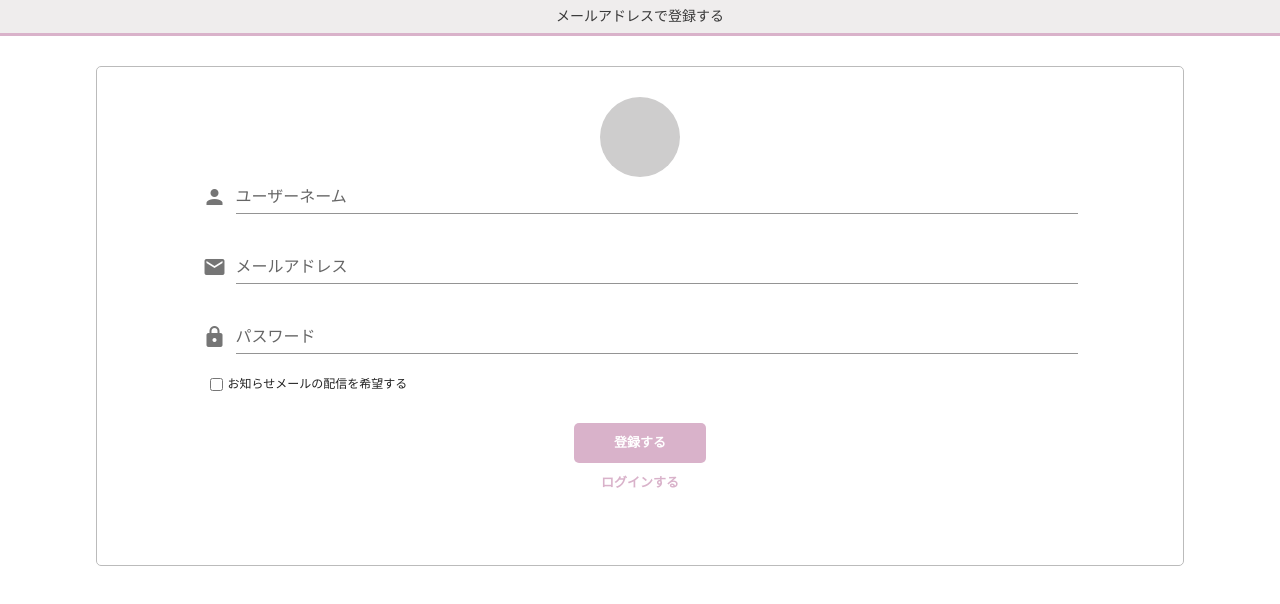
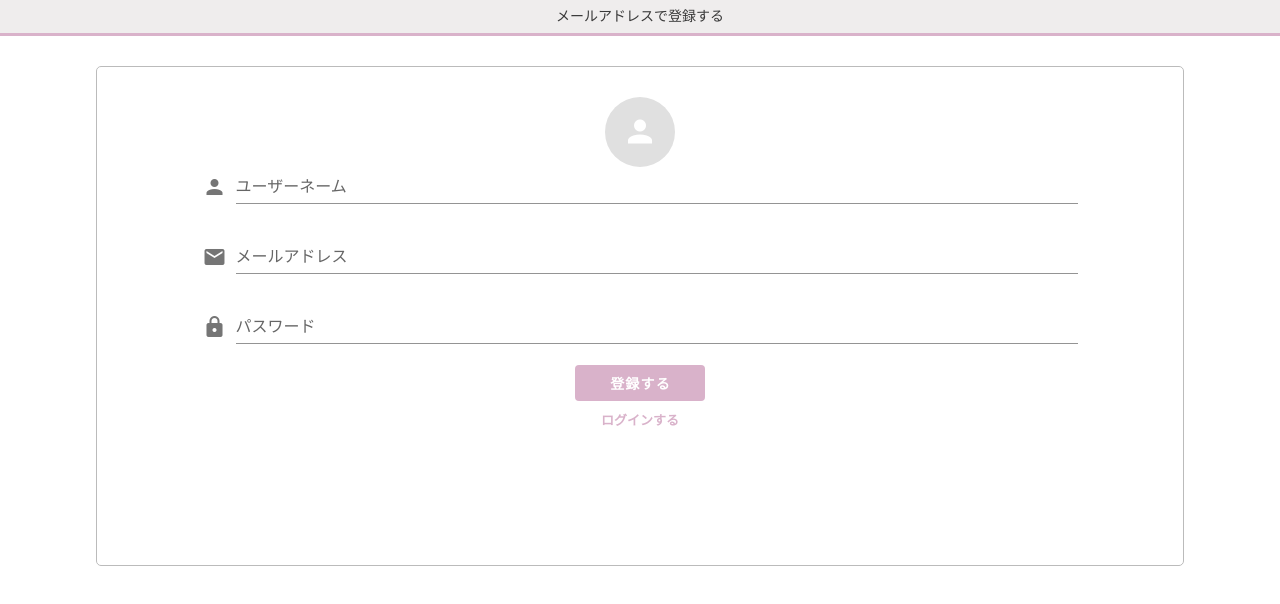
Before and after one commit to atok-1999/date-app, a Vue app: page /signup-with-email in a window 1280 px wide. Shown: the top 604 px of the page. Built offline with nearby package versions, Linux system fonts and the light colour scheme.

Commit message:
マイページ作成（見た目だけ）と会員登録画面のUX強化（ローディングの追加とエラーの表示）

```diff
--- /dev/null
+++ b/src/components/MyPage/MyPageComponent.vue
@@ -0,0 +1,58 @@
+<template>
+  <div>
+    <h1>Mypage</h1>
+    <div class="user-photo">
+      <v-avatar color="#E0E0E0" size="70">
+        <v-icon dark large>mdi-account</v-icon>
+      </v-avatar>
+    </div>
+    <div class="user-info">こんにちは、user1さん</div>
+    <div class="options">
+      <div class="option first">
+        <v-icon class="icon">mdi-account</v-icon>プロフィール
+      </div>
+      <div class="option">
+        <v-icon class="icon">mdi-star</v-icon>自分のデートプラン
+      </div>
+      <div class="option">
+        <v-icon class="icon">mdi-heart</v-icon>いいねしたデートプラン
+      </div>
+      <div class="option">
+        <v-icon class="icon">mdi-cog</v-icon>設定
+      </div>
+    </div>
+  </div>
+</template>
+
+<script>
+export default {};
+</script>
+
+<style lang="scss" scoped>
+.options {
+  margin-top: 10px;
+}
+
+.option {
+  padding: 12px 0;
+  margin: 0;
+  border-bottom: 1px solid rgb(231, 231, 231);
+
+  &.first {
+    border-top: 1px solid rgb(231, 231, 231);
+  }
+}
+
+.icon {
+  margin: 0 10px;
+}
+
+.user-photo {
+  text-align: center;
+}
+
+.user-info {
+  text-align: center;
+  margin: 15px 0;
+}
+</style>
--- a/src/router/index.js
+++ b/src/router/index.js
@@ -5,6 +5,7 @@ import LoginOrSignup from "@/views/LoginOrSignup.vue";
 import SignupWithEmail from "@/views/SignupWithEmail.vue";
 import LoginWithEmail from "@/views/LoginWithEmail.vue";
 import CreatePlan from "@/views/CreatePlan.vue";
+import MyPage from "@/views/MyPage.vue";
 
 Vue.use(VueRouter);
 
@@ -12,7 +13,7 @@ const routes = [
   {
     path: "/",
     name: "Home",
-    component: Home
+    component: Home,
   },
   {
     path: "/about",
@@ -21,34 +22,39 @@ const routes = [
     // this generates a separate chunk (about.[hash].js) for this route
     // which is lazy-loaded when the route is visited.
     component: () =>
-      import(/* webpackChunkName: "about" */ "../views/About.vue")
+      import(/* webpackChunkName: "about" */ "../views/About.vue"),
   },
   {
     path: "/login-or-signup",
     name: "LoginOrSignup",
-    component: LoginOrSignup
+    component: LoginOrSignup,
   },
   {
     path: "/signup-with-email",
     name: "SignupWithEmail",
-    component: SignupWithEmail
+    component: SignupWithEmail,
   },
   {
     path: "/login-with-email",
     name: "LoginWithEmail",
-    component: LoginWithEmail
+    component: LoginWithEmail,
   },
   {
     path: "/create-plan",
     name: "CreatePlan",
-    component: CreatePlan
-  }
+    component: CreatePlan,
+  },
+  {
+    path: "/my-page",
+    name: "MyPage",
+    component: MyPage,
+  },
 ];
 
 const router = new VueRouter({
   mode: "history",
   base: process.env.BASE_URL,
-  routes
+  routes,
 });
 
 export default router;
--- /dev/null
+++ b/src/views/MyPage.vue
@@ -0,0 +1,27 @@
+<template>
+  <div>
+    <div class="page-title">マイページ</div>
+    <MyPageComponent></MyPageComponent>
+  </div>
+</template>
+
+<script>
+import MyPageComponent from "@/components/MyPage/MyPageComponent.vue";
+
+export default {
+  components: {
+    MyPageComponent
+  }
+};
+</script>
+
+<style>
+.page-title {
+  background-color: #efeded;
+  padding: 6px 0;
+  color: #393939;
+  font-size: 14px;
+  text-align: center;
+  border-bottom: 3px solid #d9b2ca;
+}
+</style>
--- a/src/views/SignupWithEmail.vue
+++ b/src/views/SignupWithEmail.vue
@@ -3,7 +3,9 @@
     <div class="page-title">メールアドレスで登録する</div>
     <div class="content">
       <div class="box">
-        <div class="avatar-circle"></div>
+        <v-avatar color="#E0E0E0" size="70">
+          <v-icon dark large>mdi-account</v-icon>
+        </v-avatar>
         <v-form ref="form">
           <v-row>
             <v-col cols="1"></v-col>
@@ -34,25 +36,48 @@
                   color="#D9B2CA"
                 ></v-text-field>
               </v-row>
-              <v-row>
+              <!-- <v-row>
                 <div class="checkbox-container">
                   <input type="checkbox" class="checkbox-input" value />
-                  <label for="checkbox" class="checkbox-parts"
-                    >お知らせメールの配信を希望する</label
-                  >
+                  <label for="checkbox" class="checkbox-parts">お知らせメールの配信を希望する</label>
                 </div>
+              </v-row>-->
+              <v-row>
+                <div class="error-message">{{ errMessage }}</div>
               </v-row>
             </v-col>
             <v-col cols="1"></v-col>
           </v-row>
           <v-row>
-            <div @click="signup" class="button mail-adress">登録する</div>
+            <v-btn
+              @click.stop="signup"
+              :loading="loading"
+              :disabled="loading"
+              depressed
+              color="#d9b2ca"
+              width="130"
+              class="signup-btn white--text"
+            >登録する</v-btn>
           </v-row>
           <v-row>
             <div class="button login">
               <router-link to="/login-or-signup">ログインする</router-link>
             </div>
           </v-row>
+          <v-dialog v-model="dialog" max-width="290">
+            <v-card>
+              <v-card-text>
+                <div class="dialog-text">
+                  <div>ありがとうございます。</div>
+                  <div>会員登録が完了致しました。</div>
+                </div>
+              </v-card-text>
+              <v-card-actions>
+                <v-spacer></v-spacer>
+                <v-btn color="#d9b2ca" text @click="dialog = false" to="/">ホームに戻る</v-btn>
+              </v-card-actions>
+            </v-card>
+          </v-dialog>
         </v-form>
       </div>
     </div>
@@ -68,37 +93,51 @@ export default {
       userName: "",
       mailAddress: "",
       password: "",
+      dialog: false,
+      loading: false,
+      errMessage: ""
     };
   },
   methods: {
     signup() {
+      this.setLoader();
+
       firebase
         .auth()
         .createUserWithEmailAndPassword(this.mailAddress, this.password)
-        .then((cred) => {
+        .then(cred => {
           let userInfo = {
             uid: cred.user.uid,
-            userName: this.userName,
+            userName: this.userName
           };
           return firebase
             .firestore()
             .collection("users")
             .doc(cred.user.uid)
             .set({
-              userInfo,
+              userInfo
             });
         })
         .then(() => {
           this.resetForm();
+
+          this.dialog = true;
         })
-        .catch((err) => {
-          console.log(err.message);
+        .catch(err => {
+          this.errMessage = err.message;
         });
     },
     resetForm() {
       this.$refs.form.reset();
     },
-  },
+    setLoader() {
+      this.loading = true;
+
+      setTimeout(() => {
+        this.loading = false;
+      }, 3000);
+    }
+  }
 };
 </script>
 
@@ -129,14 +168,6 @@ export default {
   padding: 30px;
 }
 
-.avatar-circle {
-  height: 80px;
-  width: 80px;
-  background-color: #cecdcd;
-  border-radius: 50%;
-  margin: 0 auto;
-}
-
 //チェックボックス
 .checkbox-container {
   display: flex;
@@ -150,6 +181,11 @@ export default {
   }
 }
 
+.signup-btn {
+  margin: 0 auto;
+  font-weight: bold;
+}
+
 .button {
   cursor: pointer;
   border-radius: 5px;
@@ -157,12 +193,6 @@ export default {
   font-weight: bold;
   color: #fff;
   margin: 0 auto;
-
-  &.mail-adress {
-    background-color: #d9b2ca;
-    padding: 10px 40px 10px 40px;
-    margin-top: 30px;
-  }
 
   &.login {
     padding: 10px 40px 10px 40px;
@@ -173,4 +203,16 @@ export default {
     }
   }
 }
+
+.dialog-text {
+  padding-top: 30px;
+  display: flex;
+  flex-direction: column;
+  justify-content: center;
+  align-items: center;
+}
+
+.error-message {
+  color: red;
+}
 </style>
```
